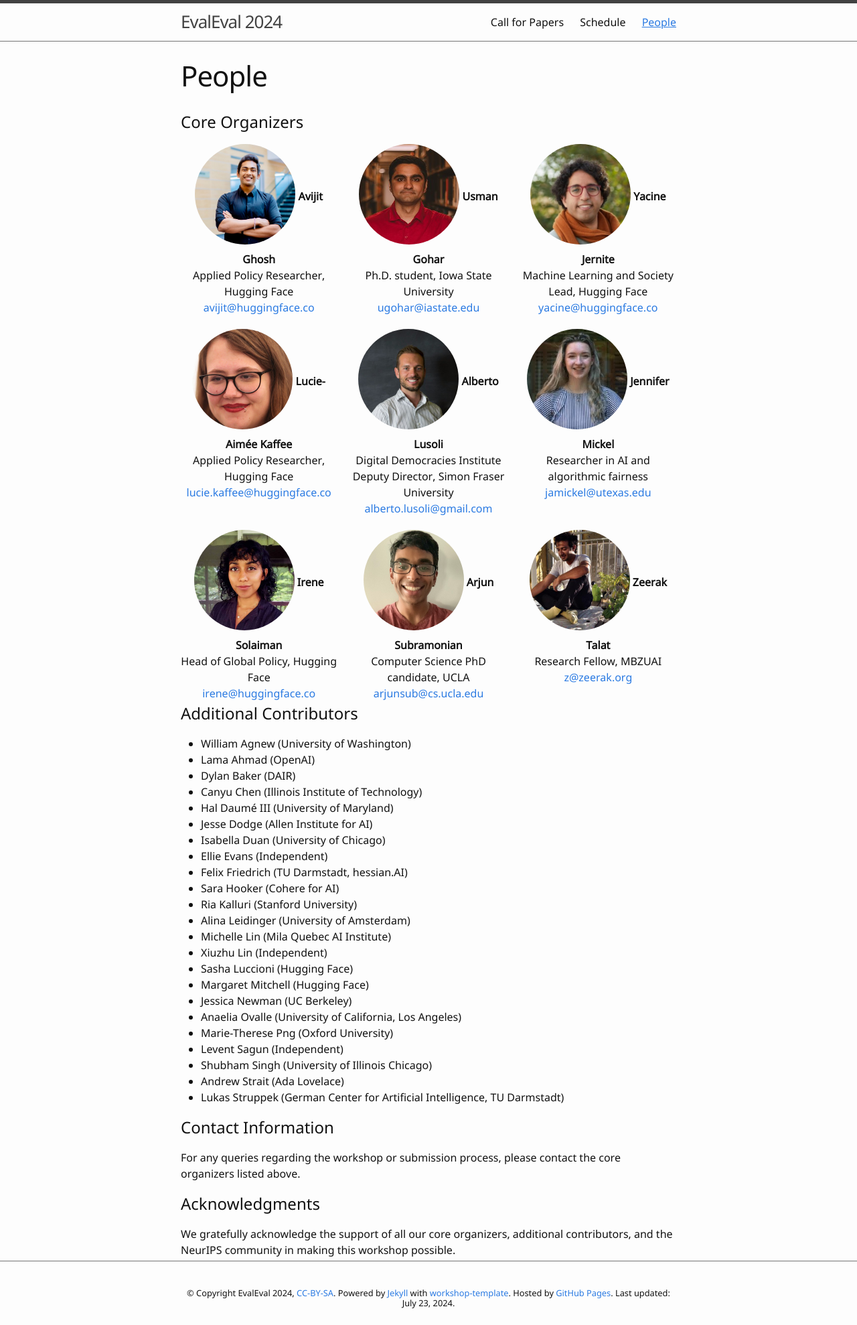
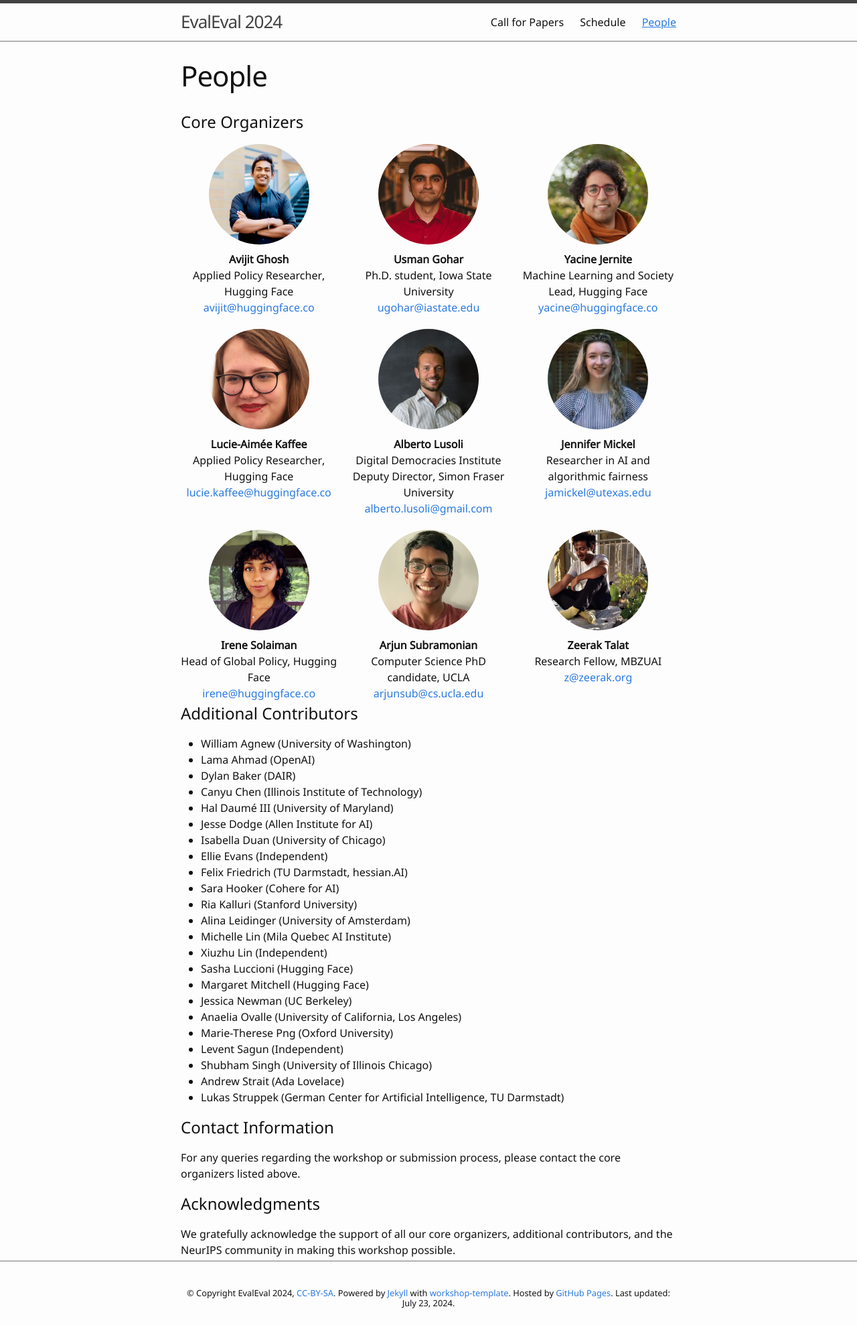
Before and after one commit to aaai-fidu-lab/aaai-fidu-lab.github.io, a Jekyll site: the page built from people.md, in a window 1280 px wide. Shown: the whole page at 67% size. Built offline with Jekyll 4.4.1, drawn with Linux system fonts in a browser that asks for light colours; our own code applies the rules of GitHub Pages for plain Markdown files.

Commit message:
Update people.md

```diff
--- a/people.md
+++ b/people.md
@@ -10,6 +10,9 @@ nav: true
   gap: 20px;
 }
 .organizer-card {
+  display: flex;
+  flex-direction: column;
+  align-items: center;
   text-align: center;
 }
 .organizer-photo {
@@ -19,6 +22,11 @@ nav: true
   object-fit: cover;
   margin-bottom: 10px;
 }
+.organizer-info {
+  display: flex;
+  flex-direction: column;
+  align-items: center;
+}
 </style>
 
 # Core Organizers
@@ -26,57 +34,75 @@ nav: true
 <div class="organizer-grid">
   <div class="organizer-card">
     <img src="images/avijit-ghosh.jpg" alt="Avijit Ghosh" class="organizer-photo">
-    <strong>Avijit Ghosh</strong><br>
-    Applied Policy Researcher, Hugging Face<br>
-    <a href="mailto:avijit@huggingface.co">avijit@huggingface.co</a>
+    <div class="organizer-info">
+      <strong>Avijit Ghosh</strong>
+      <span>Applied Policy Researcher, Hugging Face</span>
+      <a href="mailto:avijit@huggingface.co">avijit@huggingface.co</a>
+    </div>
   </div>
   <div class="organizer-card">
     <img src="images/usman-gohar.jpg" alt="Usman Gohar" class="organizer-photo">
-    <strong>Usman Gohar</strong><br>
-    Ph.D. student, Iowa State University<br>
-    <a href="mailto:ugohar@iastate.edu">ugohar@iastate.edu</a>
+    <div class="organizer-info">
+      <strong>Usman Gohar</strong>
+      <span>Ph.D. student, Iowa State University</span>
+      <a href="mailto:ugohar@iastate.edu">ugohar@iastate.edu</a>
+    </div>
   </div>
   <div class="organizer-card">
     <img src="images/yacine-jernite.jpg" alt="Yacine Jernite" class="organizer-photo">
-    <strong>Yacine Jernite</strong><br>
-    Machine Learning and Society Lead, Hugging Face<br>
-    <a href="mailto:yacine@huggingface.co">yacine@huggingface.co</a>
+    <div class="organizer-info">
+      <strong>Yacine Jernite</strong>
+      <span>Machine Learning and Society Lead, Hugging Face</span>
+      <a href="mailto:yacine@huggingface.co">yacine@huggingface.co</a>
+    </div>
   </div>
   <div class="organizer-card">
     <img src="images/lucie-aimee-kaffee.jpg" alt="Lucie-Aimée Kaffee" class="organizer-photo">
-    <strong>Lucie-Aimée Kaffee</strong><br>
-    Applied Policy Researcher, Hugging Face<br>
-    <a href="mailto:lucie.kaffee@huggingface.co">lucie.kaffee@huggingface.co</a>
+    <div class="organizer-info">
+      <strong>Lucie-Aimée Kaffee</strong>
+      <span>Applied Policy Researcher, Hugging Face</span>
+      <a href="mailto:lucie.kaffee@huggingface.co">lucie.kaffee@huggingface.co</a>
+    </div>
   </div>
   <div class="organizer-card">
     <img src="images/alberto-lusoli.jpg" alt="Alberto Lusoli" class="organizer-photo">
-    <strong>Alberto Lusoli</strong><br>
-    Digital Democracies Institute Deputy Director, Simon Fraser University<br>
-    <a href="mailto:alberto.lusoli@gmail.com">alberto.lusoli@gmail.com</a>
+    <div class="organizer-info">
+      <strong>Alberto Lusoli</strong>
+      <span>Digital Democracies Institute Deputy Director, Simon Fraser University</span>
+      <a href="mailto:alberto.lusoli@gmail.com">alberto.lusoli@gmail.com</a>
+    </div>
   </div>
   <div class="organizer-card">
     <img src="images/jennifer-mickel.jpg" alt="Jennifer Mickel" class="organizer-photo">
-    <strong>Jennifer Mickel</strong><br>
-    Researcher in AI and algorithmic fairness<br>
-    <a href="mailto:jamickel@utexas.edu">jamickel@utexas.edu</a>
+    <div class="organizer-info">
+      <strong>Jennifer Mickel</strong>
+      <span>Researcher in AI and algorithmic fairness</span>
+      <a href="mailto:jamickel@utexas.edu">jamickel@utexas.edu</a>
+    </div>
   </div>
   <div class="organizer-card">
     <img src="images/irene-solaiman.jpg" alt="Irene Solaiman" class="organizer-photo">
-    <strong>Irene Solaiman</strong><br>
-    Head of Global Policy, Hugging Face<br>
-    <a href="mailto:irene@huggingface.co">irene@huggingface.co</a>
+    <div class="organizer-info">
+      <strong>Irene Solaiman</strong>
+      <span>Head of Global Policy, Hugging Face</span>
+      <a href="mailto:irene@huggingface.co">irene@huggingface.co</a>
+    </div>
   </div>
   <div class="organizer-card">
     <img src="images/arjun-subramonian.jpg" alt="Arjun Subramonian" class="organizer-photo">
-    <strong>Arjun Subramonian</strong><br>
-    Computer Science PhD candidate, UCLA<br>
-    <a href="mailto:arjunsub@cs.ucla.edu">arjunsub@cs.ucla.edu</a>
+    <div class="organizer-info">
+      <strong>Arjun Subramonian</strong>
+      <span>Computer Science PhD candidate, UCLA</span>
+      <a href="mailto:arjunsub@cs.ucla.edu">arjunsub@cs.ucla.edu</a>
+    </div>
   </div>
   <div class="organizer-card">
     <img src="images/zeerak-talat.jpg" alt="Zeerak Talat" class="organizer-photo">
-    <strong>Zeerak Talat</strong><br>
-    Research Fellow, MBZUAI<br>
-    <a href="mailto:z@zeerak.org">z@zeerak.org</a>
+    <div class="organizer-info">
+      <strong>Zeerak Talat</strong>
+      <span>Research Fellow, MBZUAI</span>
+      <a href="mailto:z@zeerak.org">z@zeerak.org</a>
+    </div>
   </div>
 </div>
 
```
